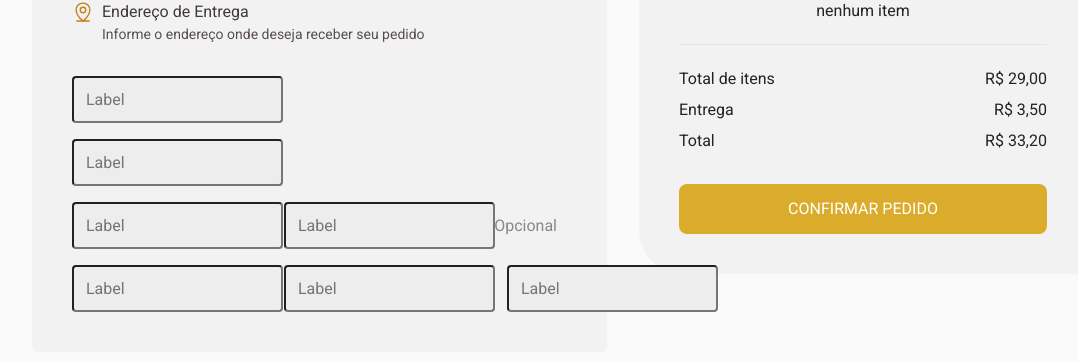
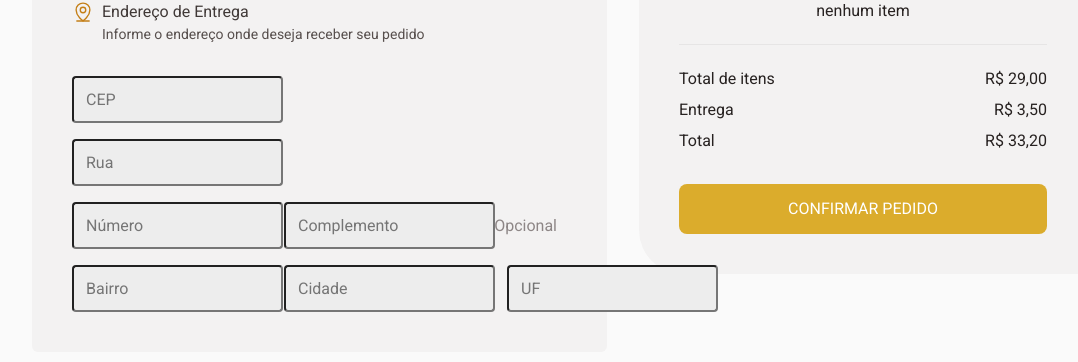
Before and after one commit to adonisamarante/coffee-delivery-dsf, a React (Vite) app: page /checkout in a window 1280 px wide. Shown: the part 218-580 px from the top of the page, without its empty margins (128-1206 px from the left). Built offline with nearby package versions, Linux system fonts and the light colour scheme.

Commit message:
feat: input field placeholder

```diff
--- a/src/components/InputText/index.tsx
+++ b/src/components/InputText/index.tsx
@@ -3,9 +3,13 @@ import { InputContainer, InputField, InputPlaceholder } from './styles'
 
 interface InputTextProps {
   isOptional?: boolean
+  placeholder?: string
 }
 
-export function InputText({ isOptional = false }: InputTextProps) {
+export function InputText({
+  isOptional = false,
+  placeholder = '',
+}: InputTextProps) {
   const [value, setValue] = useState('')
 
   function handleChange(e: React.ChangeEvent<HTMLInputElement>) {
@@ -18,7 +22,7 @@ export function InputText({ isOptional = false }: InputTextProps) {
         type="text"
         value={value}
         onChange={handleChange}
-        placeholder="Label"
+        placeholder={placeholder}
       />
       {!value && (
         <>
```
